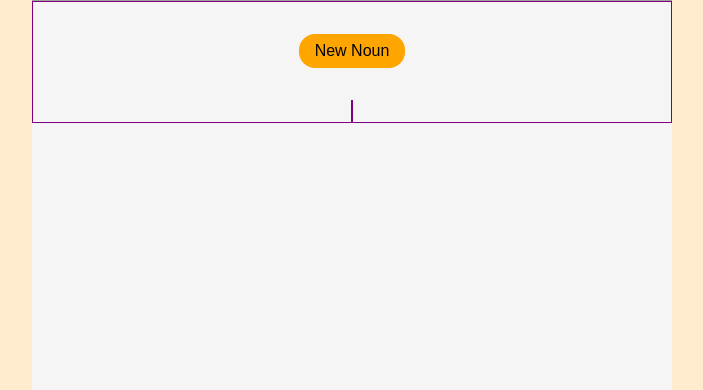
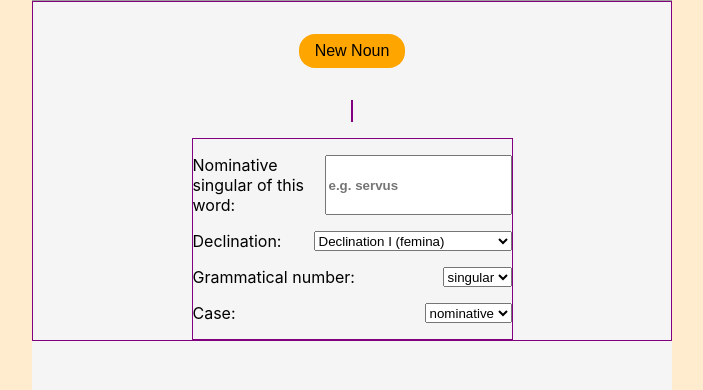
Before and after one commit to alberthuisman/React-Latin-app, a React (Create React App) app: page / in a window 1280 px wide. Shown: the part 79-469 px from the top of the page, without its empty margins (288-991 px from the left). Built offline with nearby package versions, Linux system fonts and the light colour scheme; grey boxes are pictures that could not be loaded; the HTML template or start-up script is replaced by a standard one.

Commit message:
Check inputfield completed (sort of) 2

```diff
--- a/src/App.js
+++ b/src/App.js
@@ -1,11 +1,14 @@
+import {useState} from 'react';
 import './App.css';
 import data from './Data';
 import Header from './components/Header';
 import Maincomponent from './components/Maincomponent';
 
+
 function App() {
   const nouns = data;
-  const cases = ["nom-sg", "gen-sg", "dat-sg", "acc-sg", "abl-sg", "nom-pl", "gen-pl", "dat-pl", "acc-pl", "abl-pl"];
+  const cases = ["nomSg", "genSg", "datSg", "accSg", "ablSg", "nomPl", "genPl", "datPl", "accPl", "ablPl"];
+  const [word, setWord] = useState("");
 
   const getNoun=()=>{
     let nounIndex = Math.ceil(Math.random()*nouns.length-1);
@@ -17,12 +20,30 @@ function App() {
     console.log(naamval);
     console.log(noun['abl-pl']);
     questionField.innerHTML = noun[`${naamval}`];
+    setWord(noun);
   }
+
+  const checkNominative = () => {
+    let nomInput = document.getElementById("nomSG").value;
+    let correct = document.querySelector(".toBeAnalyzed").innerHTML;
+    console.log(nomInput);
+    console.log(correct);
+    console.log(word["nomSg"]);
+    if (nomInput === word["nomSg"]) {
+      console.log("correct");
+      document.getElementById("nomSG").classList.add("correctInput");
+      return true;
+    } else {
+      console.log("wrong!")
+      document.getElementById("nomSG").classList.remove("correctInput");
+      return false;
+    }
+}
 
   return (
     <div className="App">
       <Header />
-      <Maincomponent nouns={nouns} getNoun={getNoun}/>
+      <Maincomponent nouns={nouns} getNoun={getNoun} checkNominative={checkNominative}/>
     </div>
   );
 }
--- a/src/Data.js
+++ b/src/Data.js
@@ -3,61 +3,61 @@ let data = [
         "id": 0,
         "declination": 1,
         "gender": "F",
-        "nom-sg": "silva",
-        "gen-sg": "silvae",
-        "dat-sg": "silvae",
-        "acc-sg": "silvam",
-        "abl-sg": "silva",
-        "nom-pl": "silvae",
-        "gen-pl": "silvarum",
-        "dat-pl": "silvis",
-        "acc-pl": "silvas",
-        "abl-pl": "silvis"
+        "nomSg": "silva",
+        "genSg": "silvae",
+        "datSg": "silvae",
+        "accSg": "silvam",
+        "ablSg": "silva",
+        "nomPl": "silvae",
+        "genPl": "silvarum",
+        "datPl": "silvis",
+        "accPl": "silvas",
+        "ablPl": "silvis"
     },
     {
         "id": 1,
         "declination": 2,
         "gender": "M",
-        "nom-sg": "servus",
-        "gen-sg": "servi",
-        "dat-sg": "servo",
-        "acc-sg": "servum",
-        "abl-sg": "servo",
-        "nom-pl": "servi",
-        "gen-pl": "servorum",
-        "dat-pl": "servis",
-        "acc-pl": "servos",
-        "abl-pl": "servis"
+        "nomSg": "servus",
+        "genSg": "servi",
+        "datSg": "servo",
+        "accSg": "servum",
+        "ablSg": "servo",
+        "nomPl": "servi",
+        "genPl": "servorum",
+        "datPl": "servis",
+        "accPl": "servos",
+        "ablPl": "servis"
     },
     {
         "id": 3,
         "declination": 2,
         "gender": "N",
-        "nom-sg": "bellum",
-        "gen-sg": "belli",
-        "dat-sg": "bello",
-        "acc-sg": "bellum",
-        "abl-sg": "bello",
-        "nom-pl": "bella",
-        "gen-pl": "bellorum",
-        "dat-pl": "bellis",
-        "acc-pl": "bella",
-        "abl-pl": "bellis"
+        "nomSg": "bellum",
+        "genSg": "belli",
+        "datSg": "bello",
+        "accSg": "bellum",
+        "ablSg": "bello",
+        "nomPl": "bella",
+        "genPl": "bellorum",
+        "datPl": "bellis",
+        "accPl": "bella",
+        "ablPl": "bellis"
     },
     {
         "id": 4,
         "declination": 3,
         "gender": "M",
-        "nom-sg": "miles",
-        "gen-sg": "militis",
-        "dat-sg": "militi",
-        "acc-sg": "militem",
-        "abl-sg": "milite",
-        "nom-pl": "milites",
-        "gen-pl": "militum",
-        "dat-pl": "militibus",
-        "acc-pl": "milites",
-        "abl-pl": "militibus"
+        "nomSg": "miles",
+        "genSg": "militis",
+        "datSg": "militi",
+        "accSg": "militem",
+        "ablSg": "milite",
+        "nomPl": "milites",
+        "genPl": "militum",
+        "datPl": "militibus",
+        "accPl": "milites",
+        "ablPl": "militibus"
     }
 ]
 
--- a/src/components/Maincomponent.js
+++ b/src/components/Maincomponent.js
@@ -9,6 +9,40 @@ export default function Maincomponent(props) {
             <button onClick={props.getNoun} className="getNounButton">New Noun</button>
             <p className="toBeAnalyzed"></p>
         </div>
+        <form>
+        <div className="nomSG response">
+          <label for="nomSG">Nominative singular of this word:</label>
+          <input id="nomSG" type="text" placeholder="e.g. servus" onChange={props.checkNominative} className={props.checkNominative ? "correctInput" : "wrongInput"}/>
+        </div>
+        <div className="declination response">
+          <label for="declination">Declination:</label>
+          <select id="declination" name="declination">
+            <option value="1">Declination I (femina)</option>
+            <option value="2">Declination II (servus/ bellum)</option>
+            <option value="3">Declination III (rex/ flumen)</option>
+            <option value="4">Declination IV (manus/ cornu)</option>
+            <option value="5">Declination V (res)</option>
+          </select>
+          </div>
+          <div className="number response">
+          <label for="number">Grammatical number:</label>
+          <select id="number" name="number">
+            <option value="sg">singular</option>
+            <option value="pl">plural</option>
+          </select>
+          </div>
+          <div className="case response">
+          <label for="case">Case:</label>
+          <select id="case" name="case">
+            <option value="nom">nominative</option>
+            <option value="gen">genitive</option>
+            <option value="dat">dative</option>
+            <option value="acc">accusative</option>
+            <option value="abl">ablative</option>
+          </select>
+          </div>
+
+        </form>
     </div>
   )
 }
```
